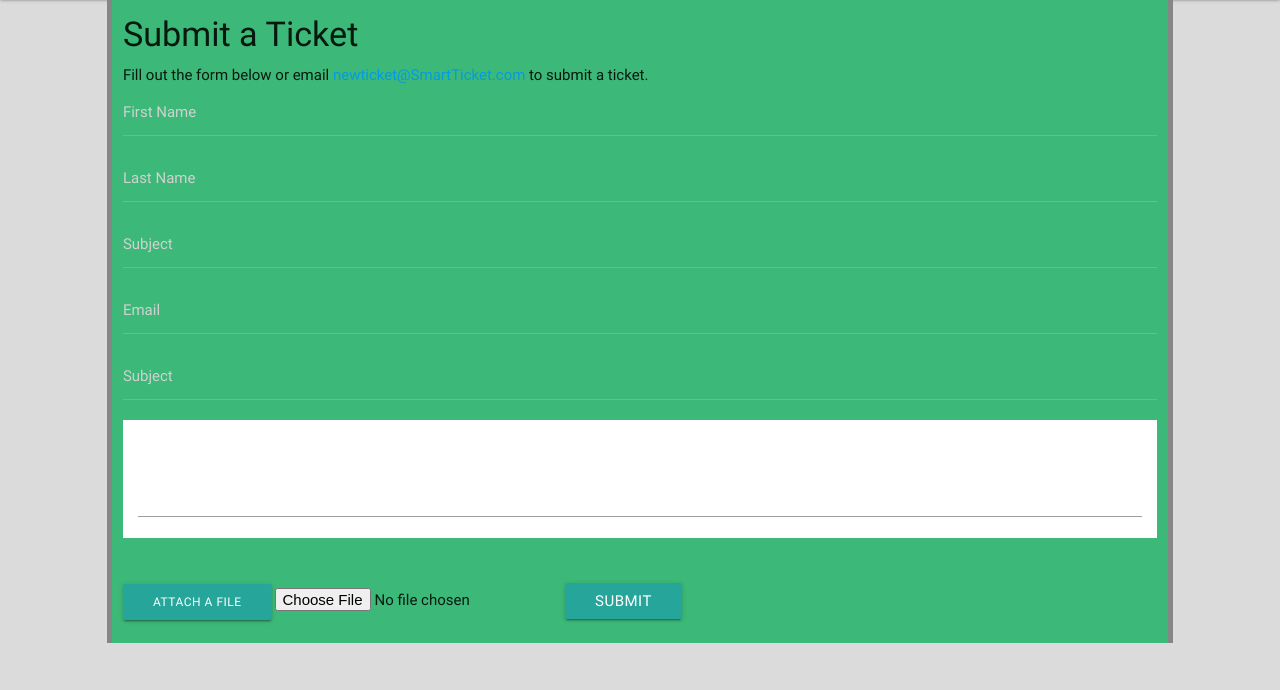
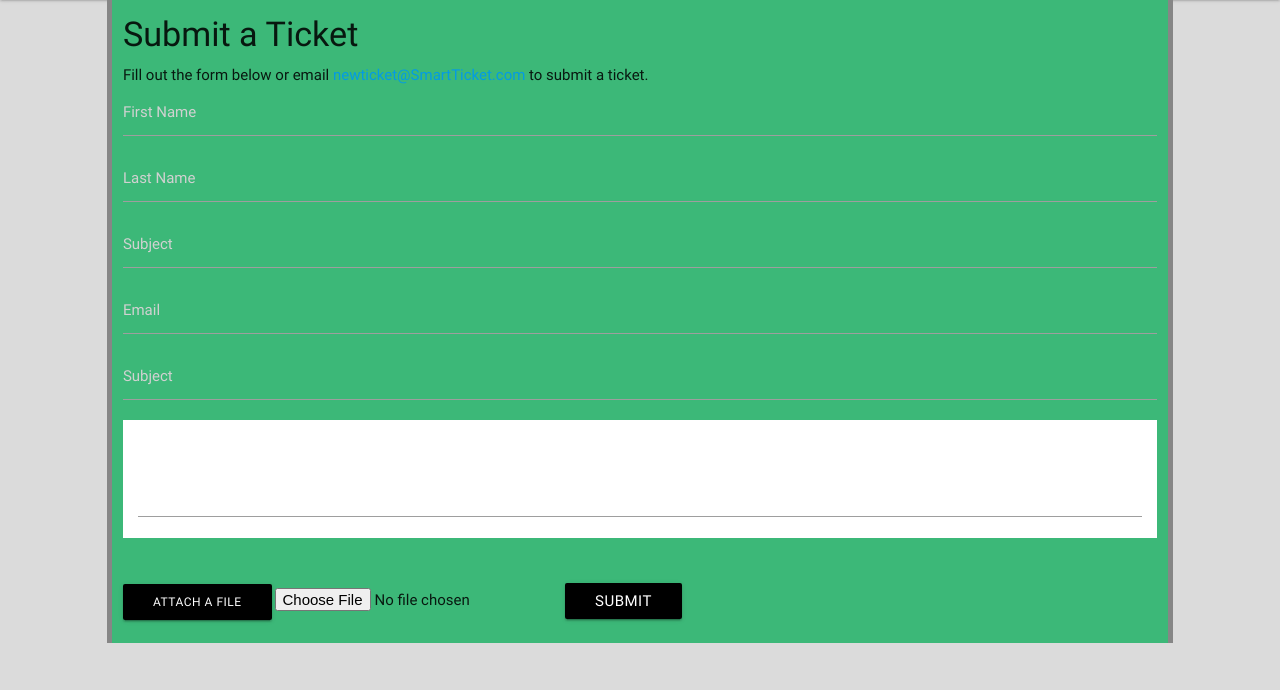
Before and after one commit to PrivacyPolicy/SmartTicketingSystem, a PHP site: page /php/index.php in a window 1280 px wide. Shown: the part 110-800 px from the top of the page. Run offline with PHP 8.4, Linux system fonts and the light colour scheme.

Commit message:
Updated buttons

```diff
--- a/css/custom.css
+++ b/css/custom.css
@@ -27,6 +27,12 @@ div.description{
     padding:5px;
     margin-bottom: 50px;
 }
+.btn{
+    background-color:#000000;
+}
+.btn:hover{
+    background-color: #868686;
+}
 #viewTicketTitle{
     text-align:center;
 }
```
